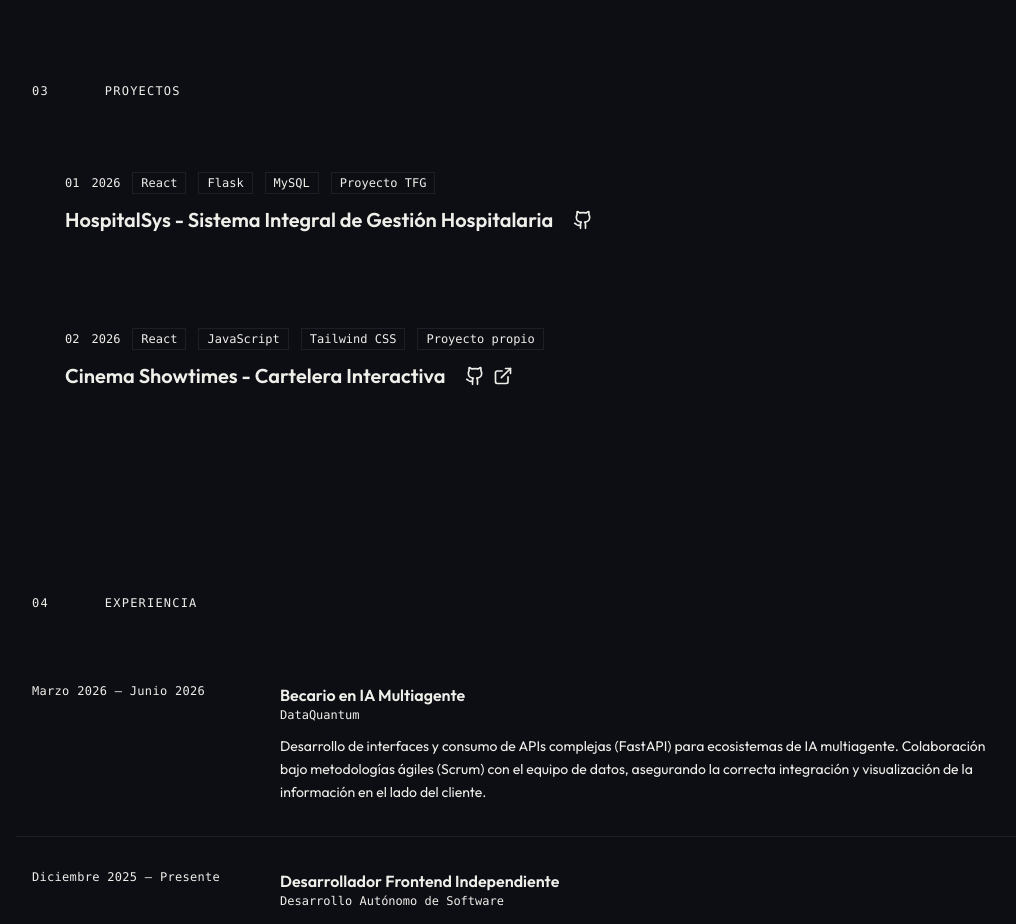
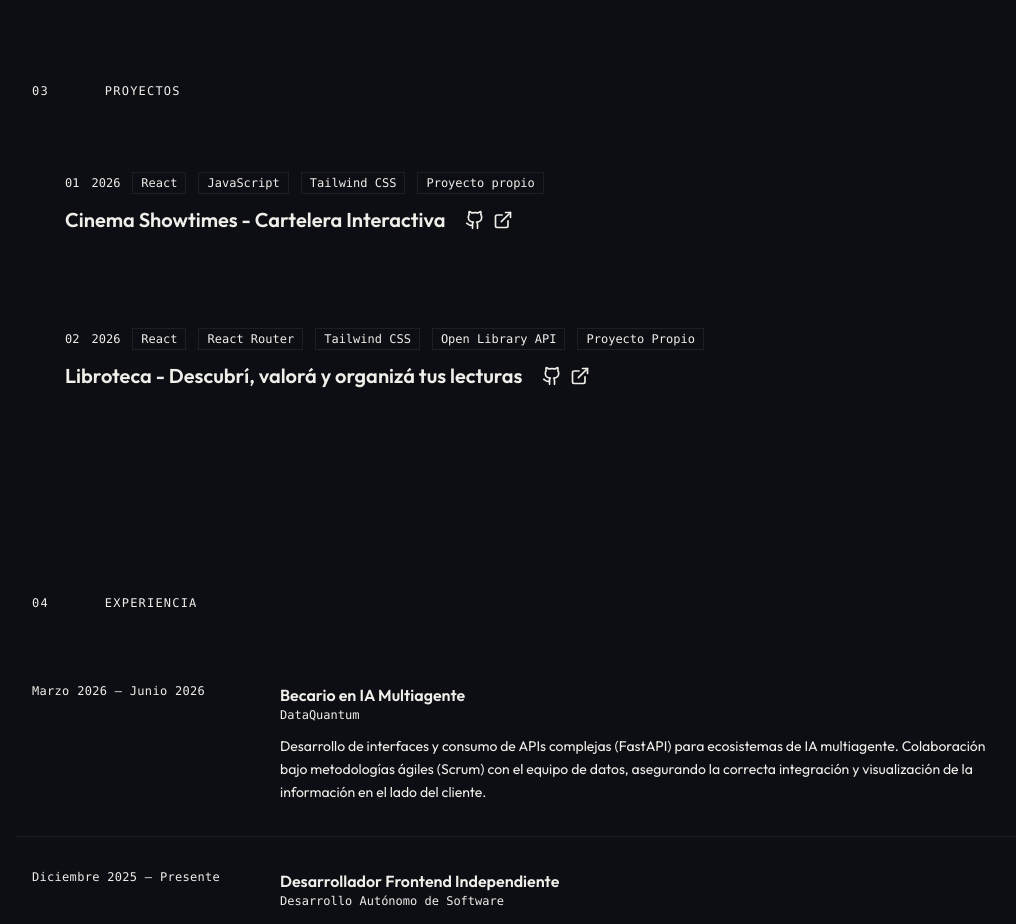
Before and after one commit to Casasluis010/portfolio-web, a React (Vite) app: page / in a window 1280 px wide. Shown: the part 1840-2764 px from the top of the page, without its empty margins (120-1136 px from the left). Built offline with nearby package versions, Linux system fonts and the light colour scheme; a web font is replaced by a local one.

Commit message:
Importacion de nuevos proyectos

```diff
--- a/src/app/App.tsx
+++ b/src/app/App.tsx
@@ -1,5 +1,8 @@
 import { useState } from "react";
 import { ArrowUpRight, Github, Linkedin, Mail, ExternalLink, Monitor, Smartphone, Zap } from "lucide-react";
+
+//@ts-ignore
+import videoBiblioteca from '../assets/Video_biblioteca.mp4';
 
 //@ts-ignore
 import demoCartelera from "../assets/demo_cartelera.mp4";
@@ -227,77 +230,7 @@ export default function App() {
 
         <div className="space-y-4">
 
-          {/* Proyecto 1: HospitalSys */}
-          <div
-            className="bg-card group cursor-pointer border border-transparent hover:border-border transition-colors"
-            onMouseEnter={() => setActiveProject("hospitalsys")}
-            onMouseLeave={() => setActiveProject(null)}
-          >
-            <div className="p-6 md:p-8">
-              <div className="flex items-start justify-between gap-4">
-                <div className="flex-1 min-w-0">
-
-                  {/* Etiquetas Superiores */}
-                  <div className="flex items-center gap-3 mb-3 flex-wrap">
-                    <span className="font-mono text-xs text-primary">01</span>
-                    <span className="font-mono text-xs text-muted-foreground">2026</span>
-
-                    {/* Tecnologías */}
-                    <span className="font-mono text-xs text-muted-foreground border border-border px-2 py-0.5">React</span>
-                    <span className="font-mono text-xs text-muted-foreground border border-border px-2 py-0.5">Flask</span>
-                    <span className="font-mono text-xs text-muted-foreground border border-border px-2 py-0.5">MySQL</span>
-
-                    {/* Highlight */}
-                    <span className="font-mono text-xs text-primary/70 border border-primary/30 px-2 py-0.5">
-                      Proyecto TFG
-                    </span>
-                  </div>
-
-                  {/* Título y Enlaces (GitHub) */}
-                  <div className="flex items-center gap-3 mb-3">
-                    <h3 className="text-xl font-semibold group-hover:text-primary transition-colors">
-                      HospitalSys - Sistema Integral de Gestión Hospitalaria
-                    </h3>
-                    <div className="flex items-center gap-2 ml-2">
-                      <a
-                        href="#"
-                        target="_blank"
-                        rel="noopener noreferrer"
-                        className="text-muted-foreground hover:text-primary transition-colors"
-                        title="Repositorio en GitHub (Próximamente)"
-                      >
-                        <Github size={20} />
-                      </a>
-                    </div>
-                  </div>
-
-                  {/* Descripción Desplegable (Animación) */}
-                  <div
-                    className="overflow-hidden transition-all duration-300"
-                    style={{
-                      maxHeight: activeProject === "hospitalsys" ? "500px" : "0",
-                      opacity: activeProject === "hospitalsys" ? 1 : 0,
-                    }}
-                  >
-                    <p className="text-muted-foreground text-sm leading-relaxed max-w-2xl mb-4">
-                      Desarrollo Full-Stack que incluye un dashboard interactivo, centro de notificaciones, y gestión completa de pacientes y personal. Implementa manejo seguro de subida de archivos (documentos médicos/imágenes), sistema de autenticación y la integración de un chatbot de asistencia.
-                    </p>
-
-                    {/* Demo Visual GIF */}
-                    <div className="mt-4 rounded-lg overflow-hidden border border-border bg-black/20 aspect-video relative max-w-2xl">
-                      <img
-                        src={demoGif}
-                        alt="Demo interactiva de HospitalSys"
-                        className="w-full h-full object-cover"
-                      />
-                    </div>
-                  </div>
-                </div>
-              </div>
-            </div>
-          </div>
-
-          {/* Proyecto 2: Cartelera de Cine */}
+          {/* Proyecto 1: Cartelera de Cine */}
           <div
             className="bg-card group cursor-pointer border border-transparent hover:border-border transition-colors"
             onMouseEnter={() => setActiveProject("cartelera")}
@@ -309,7 +242,7 @@ export default function App() {
 
                   {/* Etiquetas Superiores */}
                   <div className="flex items-center gap-3 mb-3 flex-wrap">
-                    <span className="font-mono text-xs text-primary">02</span>
+                    <span className="font-mono text-xs text-primary">01</span>
                     <span className="font-mono text-xs text-muted-foreground">2026</span>
 
                     {/* Tecnologías */}
@@ -370,6 +303,96 @@ export default function App() {
                         loop
                         muted
                         playsInline
+                        controls
+                        className="w-full h-full object-cover"
+                      />
+                    </div>
+                  </div>
+                </div>
+              </div>
+            </div>
+
+
+          </div>
+          {/* Proyecto 2: Libroteca*/}
+          <div
+            className="bg-card group cursor-pointer border border-transparent hover:border-border transition-colors"
+            onMouseEnter={() => setActiveProject("hospitalsys")}
+            onMouseLeave={() => setActiveProject(null)}
+          >
+            <div className="p-6 md:p-8">
+              <div className="flex items-start justify-between gap-4">
+                <div className="flex-1 min-w-0">
+
+                  {/* Etiquetas Superiores */}
+                  <div className="flex items-center gap-3 mb-3 flex-wrap">
+                    <span className="font-mono text-xs text-primary">02</span>
+                    <span className="font-mono text-xs text-muted-foreground">2026</span>
+
+                    {/* Tecnologías */}
+                    <span className="font-mono text-xs text-muted-foreground border border-border px-2 py-0.5">React</span>
+                    <span className="font-mono text-xs text-muted-foreground border border-border px-2 py-0.5">React Router </span>
+                    <span className="font-mono text-xs text-muted-foreground border border-border px-2 py-0.5">Tailwind CSS</span>
+                    <span className="font-mono text-xs text-muted-foreground border border-border px-2 py-0.5">Open Library API </span>
+
+                    {/* Highlight */}
+                    <span className="font-mono text-xs text-primary/70 border border-primary/30 px-2 py-0.5">
+                      Proyecto Propio
+                    </span>
+                  </div>
+
+                  {/* Título y Enlaces (GitHub) */}
+                  <div className="flex items-center gap-3 mb-3">
+                    <h3 className="text-xl font-semibold group-hover:text-primary transition-colors">
+                      Libroteca - Descubrí, valorá y organizá tus lecturas
+                    </h3>
+                    <div className="flex items-center gap-2 ml-2">
+                      <a
+                        href="https://github.com/Casasluis010/Libroteca.git"
+                        target="_blank"
+                        rel="noopener noreferrer"
+                        className="text-muted-foreground hover:text-primary transition-colors"
+                        title="Código en GitHub"
+                      >
+                        <Github size={20} />
+                      </a>
+                      <a
+                        href="https://libroteca-theta.vercel.app/"
+                        target="_blank"
+                        rel="noopener noreferrer"
+                        className="text-muted-foreground hover:text-primary transition-colors"
+                        title="Ver Demo en Vivo"
+                      >
+                        <ExternalLink size={20} />
+                      </a>
+                    </div>
+                  </div>
+
+                  {/* Descripción Desplegable (Animación) */}
+                  <div
+                    className="overflow-hidden transition-all duration-300"
+                    style={{
+                      maxHeight: activeProject === "hospitalsys" ? "500px" : "0",
+                      opacity: activeProject === "hospitalsys" ? 1 : 0,
+                    }}
+                  >
+                    <p className="text-muted-foreground text-sm leading-relaxed max-w-2xl mb-4">
+                      Biblioteca personal para descubrir, valorar y organizar libros, construida
+                      sobre la API pública de Open Library. Incluye búsqueda por estado de ánimo,
+                      góndolas recomendadas, notas y citas por libro, seguimiento de progreso de
+                      lectura, listas compartibles, modo oscuro/claro automático y soporte PWA
+                      instalable. Todos los datos se guardan localmente en el navegador, sin backend.
+                    </p>
+
+                    {/* Demo Visual GIF */}
+                    <div className="mt-4 rounded-lg overflow-hidden border border-border bg-black/20 aspect-video relative max-w-2xl">
+                      <video
+                        src={videoBiblioteca}
+                        autoPlay
+                        loop
+                        muted
+                        playsInline
+                        controls
                         className="w-full h-full object-cover"
                       />
                     </div>
@@ -378,7 +401,6 @@ export default function App() {
               </div>
             </div>
           </div>
-
         </div>
       </section>
 
```
Also changed, not shown: 1 other file (tests, documents, lock files or other folders). Lines whose indentation alone changed are shown as unchanged.
